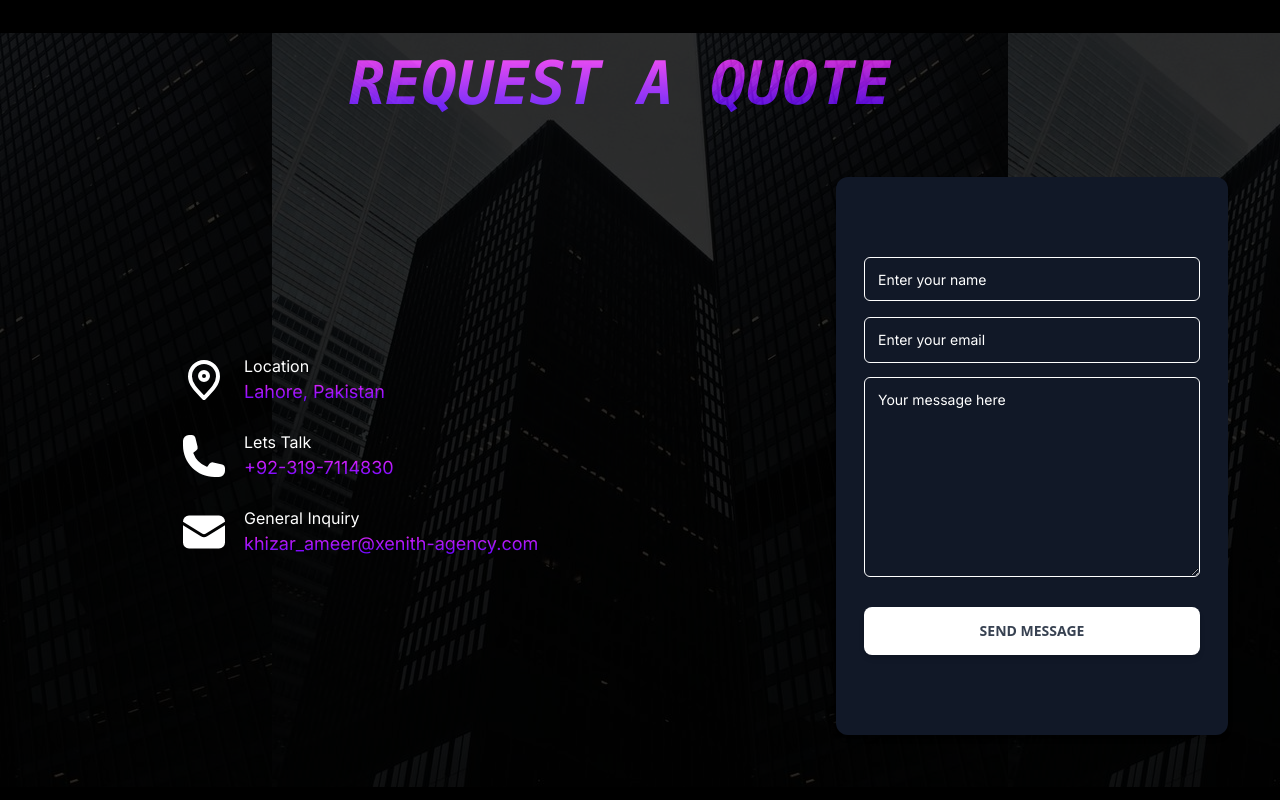
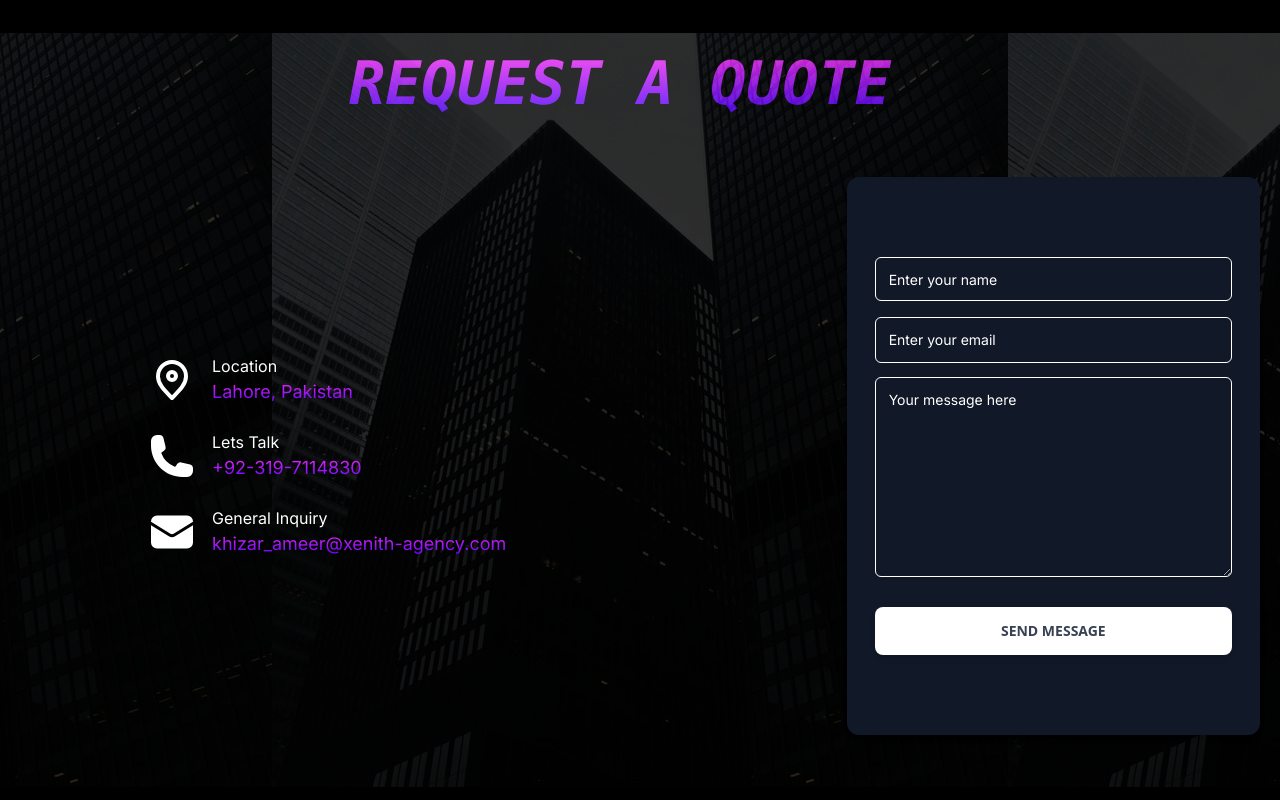
Before and after one commit to umar1110/Xenith-Pulse, a Next.js app: page / in a window 1280 px wide. Shown: the part 3900-4700 px from the top of the page. Built offline with nearby package versions, Linux system fonts and the light colour scheme.

Commit message:
contact-us alighment set

```diff
--- a/src/app/components/pages/ContactUS/ContactUsPage.tsx
+++ b/src/app/components/pages/ContactUS/ContactUsPage.tsx
@@ -68,9 +68,9 @@ function ContactUsPage() {
           REQUEST A QUOTE
         </h1>
         <div
-          className={`grid items-center grid-cols-12 p-4 md:p-12 w-full rounded-2xl`}
+          className={`grid items-center grid-cols-12 py-4 lg:px-4 md:p-12 w-full rounded-2xl `}
         >
-          <div className="text-left col-span-full lg:col-span-7 xl:col-span-8  shadow-md   flex items-center w-fit mx-auto lg:mx-0">
+          <div className="text-left col-span-full lg:col-span-7 xl:col-span-8  shadow-md   flex items-center  mx-auto lg:mx-0   ">
             <div className="relative flex flex-col bg-clip-border rounded-xl bg-transparent  xl:pl-32">
               <div className="lg:max-w-lg">
                 <div className="grid gap-6 my-16">
```
